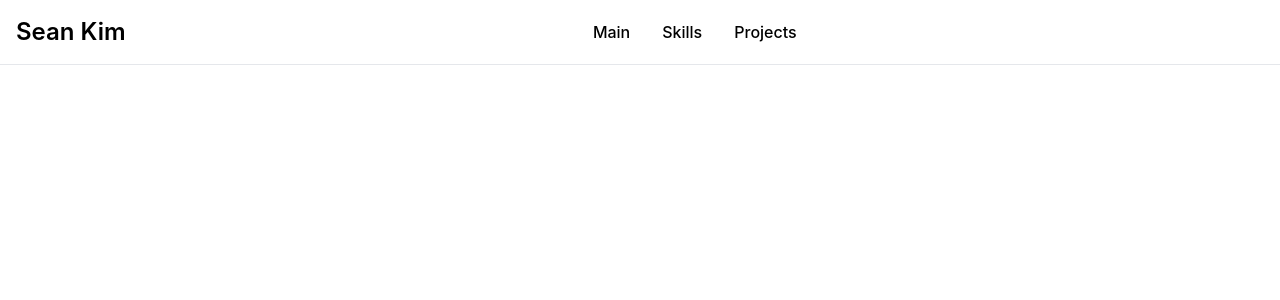
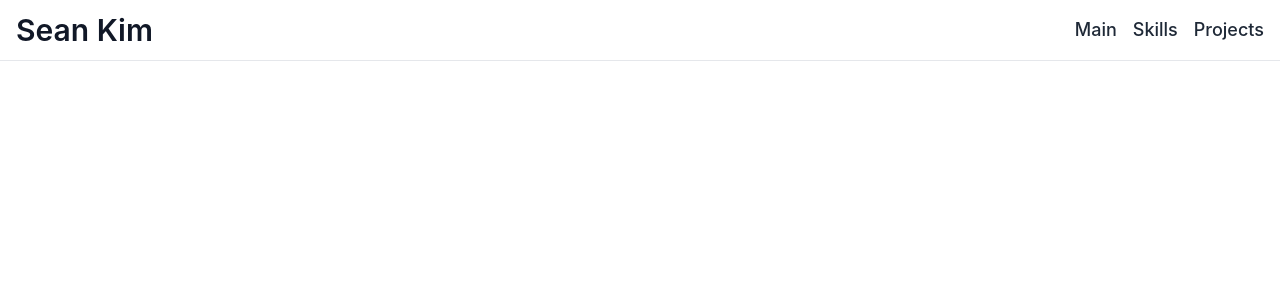
Before and after one commit to seankimfeb/seankimportfolio, a React (Create React App) app: page / in a window 1280 px wide. Shown: the top 300 px of the page. Built offline with nearby package versions, Linux system fonts and the light colour scheme.

Commit message:
updated navbar

```diff
--- a/src/components/NavigationBar.jsx
+++ b/src/components/NavigationBar.jsx
@@ -1,39 +1,70 @@
-// NavigationBar.jsx
 import React from 'react';
 import { Link } from 'react-router-dom';
 
 const NavigationBar = () => {
   return (
+    <nav className="bg-white dark:bg-gray-900 fixed w-full z-20 top-0 border-b border-gray-200 dark:border-gray-600">
+      <div className="max-w-screen-xl mx-auto px-4 py-3 flex items-center justify-between">
+        {/* Logo and Brand */}
+        <Link to="/seankimportfolio" className="flex items-center space-x-3 rtl:space-x-reverse">
+          <span className="text-3xl font-semibold text-gray-900 dark:text-white">Sean Kim</span>
+        </Link>
 
-<nav class="bg-white dark:bg-gray-000 fixed w-full z-20 top-0 start-0 border-b border-gray-200 dark:border-gray-600">
-  <div class="max-w-screen-xl flex flex-wrap items-center justify-between mx-auto p-4">
-  <Link to="/seankimportfolio" class="flex items-center space-x-3 rtl:space-x-reverse">
-      <span class="self-center text-2xl font-semibold whitespace-nowrap dark:text-black">Sean Kim</span>
-  </Link>
-  <div class="flex md:order-2 space-x-3 md:space-x-0 rtl:space-x-reverse">
-      <button data-collapse-toggle="navbar-sticky" type="button" class="inline-flex items-center p-2 w-10 h-10 justify-center text-sm text-gray-500 rounded-lg md:hidden hover:bg-gray-100 focus:outline-none focus:ring-2 focus:ring-gray-200 dark:text-gray-400 dark:hover:bg-gray-700 dark:focus:ring-gray-600" aria-controls="navbar-sticky" aria-expanded="false">
-        <span class="sr-only">Open main menu</span>
-        <svg class="w-5 h-5" aria-hidden="true" xmlns="http://www.w3.org/2000/svg" fill="none" viewBox="0 0 17 14">
-            <path stroke="currentColor" stroke-linecap="round" stroke-linejoin="round" stroke-width="2" d="M1 1h15M1 7h15M1 13h15"/>
+        {/* Mobile Menu Button */}
+        <div className="md:hidden">
+          <button
+            type="button"
+            className="inline-flex items-center p-2 w-10 h-10 justify-center text-gray-500 rounded-lg hover:bg-gray-100 focus:outline-none focus:ring-2 focus:ring-gray-200 dark:text-gray-400 dark:hover:bg-gray-700 dark:focus:ring-gray-600"
+            aria-controls="navbar-sticky"
+            aria-expanded="false"
+          >
+            <span className="sr-only">Open main menu</span>
+            <svg
+              className="w-5 h-5"
+              viewBox="0 0 17 14"
+              xmlns="http://www.w3.org/2000/svg"
+              fill="none"
+              stroke="currentColor"
+              strokeLinecap="round"
+              strokeLinejoin="round"
+              strokeWidth="2"
+            >
+              <path d="M1 1h15M1 7h15M1 13h15" />
             </svg>
           </button>
         </div>
-  <div class="items-center justify-between hidden w-full md:flex md:w-auto md:order-1" id="navbar-sticky">
-    <ul class="flex flex-col p-4 md:p-0 mt-4 font-medium border border-gray-000 rounded-lg bg-gray-50 md:space-x-8 rtl:space-x-reverse md:flex-row md:mt-0 md:border-0 md:bg-white dark:bg-gray-000 md:dark:bg-gray-000 dark:border-gray-700">
+
+        {/* Desktop Menu */}
+        <div className="hidden md:flex md:items-center md:space-x-4">
+          <ul className="flex items-center space-x-4">
             <li>
-      <Link to="/seankimportfolio">Main</Link>
+              <Link
+                to="/seankimportfolio"
+                className="text-lg font-medium text-gray-800 dark:text-gray-200 hover:text-blue-600 dark:hover:text-blue-400 transition-colors duration-300"
+              >
+                Main
+              </Link>
             </li>
             <li>
-        <Link to="/skills">Skills</Link>
+              <Link
+                to="/skills"
+                className="text-lg font-medium text-gray-800 dark:text-gray-200 hover:text-blue-600 dark:hover:text-blue-400 transition-colors duration-300"
+              >
+                Skills
+              </Link>
             </li>
             <li>
-          <Link to = "/projects">Projects</Link>
+              <Link
+                to="/projects"
+                className="text-lg font-medium text-gray-800 dark:text-gray-200 hover:text-blue-600 dark:hover:text-blue-400 transition-colors duration-300"
+              >
+                Projects
+              </Link>
             </li>
           </ul>
         </div>
       </div>
     </nav>
-
   );
 };
 
```
Lines whose indentation alone changed are shown as unchanged.
